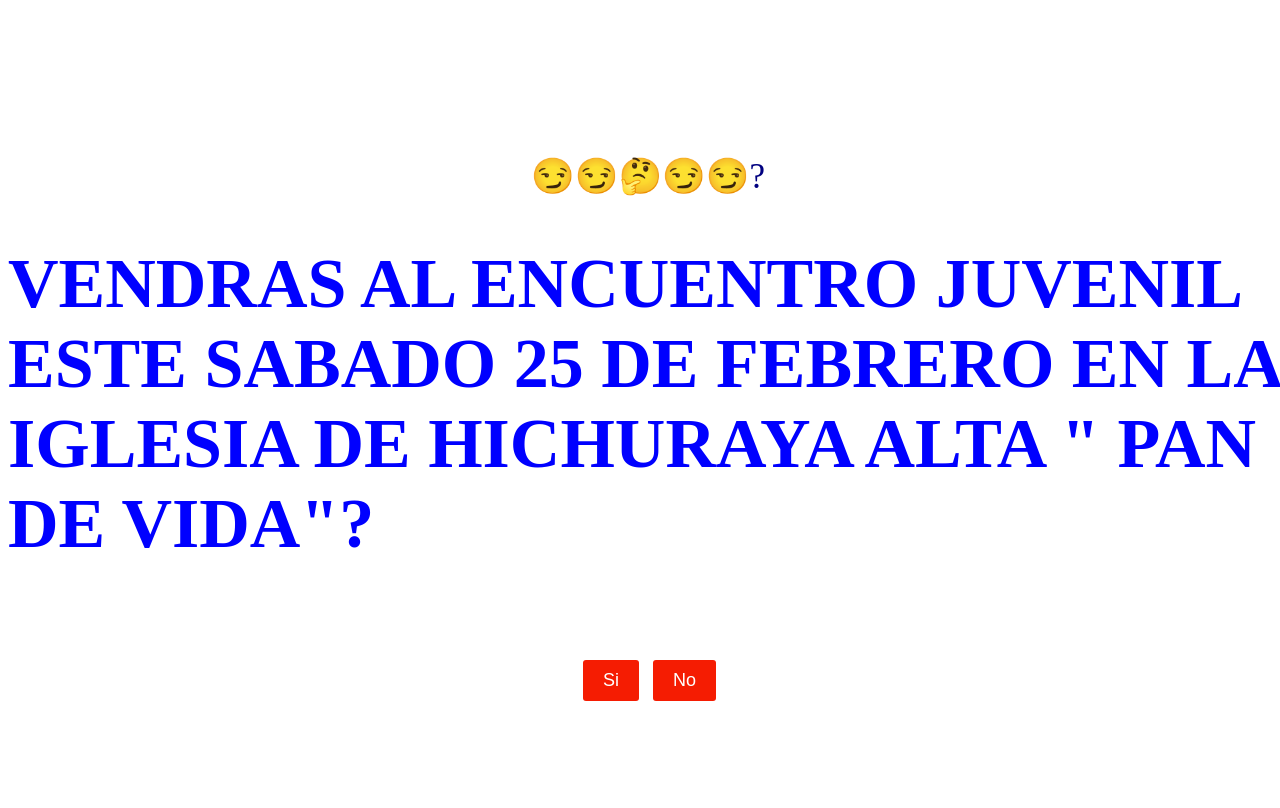
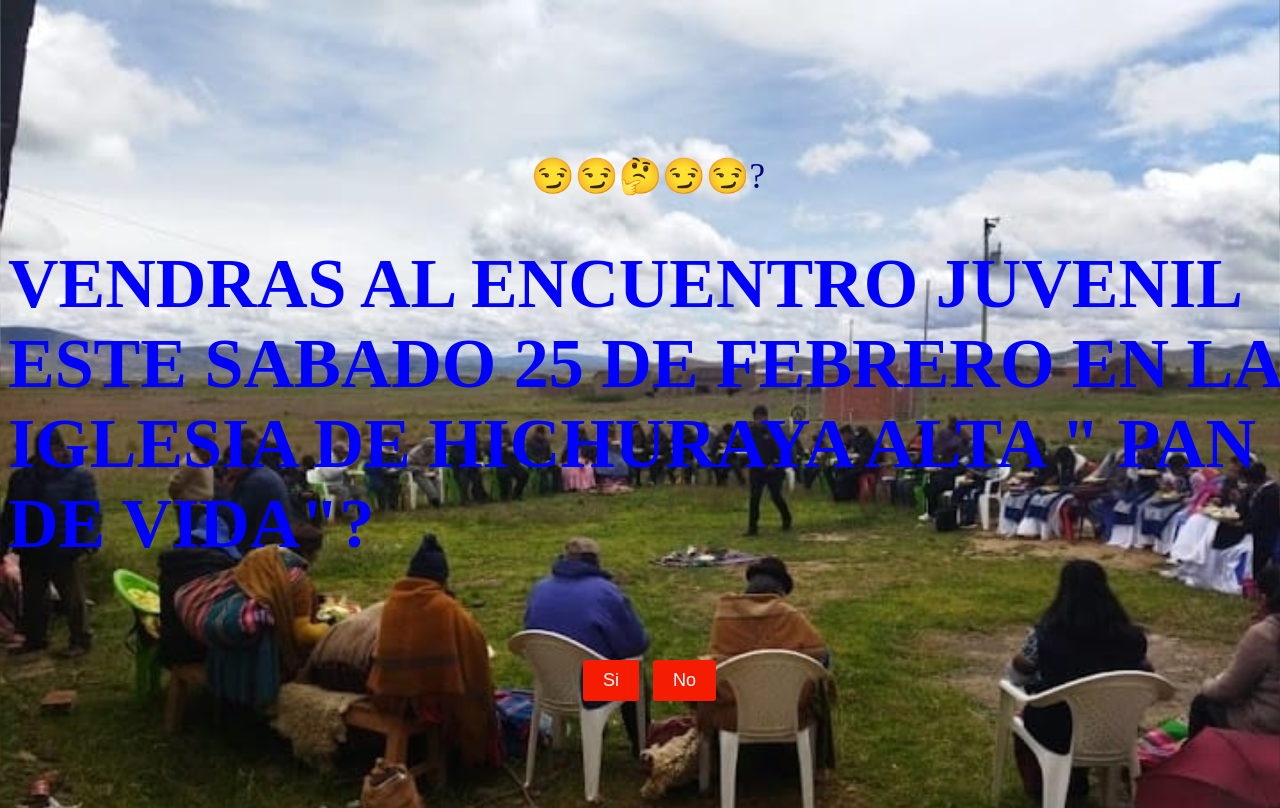
Before and after one commit to SHINO-DOS/SHINO-DOS.github.io, a plain HTML site: page index.html in a window 1280 px wide. Drawn offline with Linux system fonts and the light colour scheme.

Commit message:
Update style.css

```diff
--- a/style.css
+++ b/style.css
@@ -1,6 +1,6 @@
 html,
 body {
-    background-image: url(../style.css/FONDO.jpeg);
+    background-image: url(FONDO.jpeg);
     background-size: 100%;
 }
 
```
